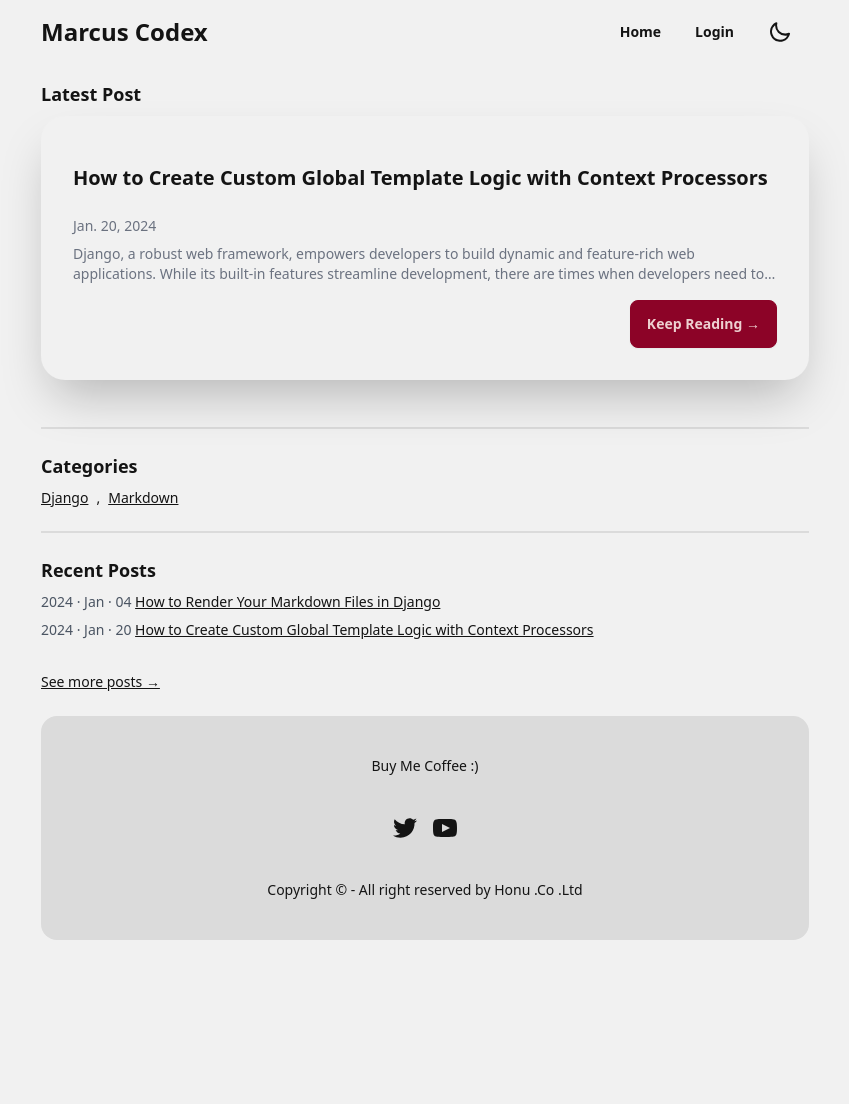
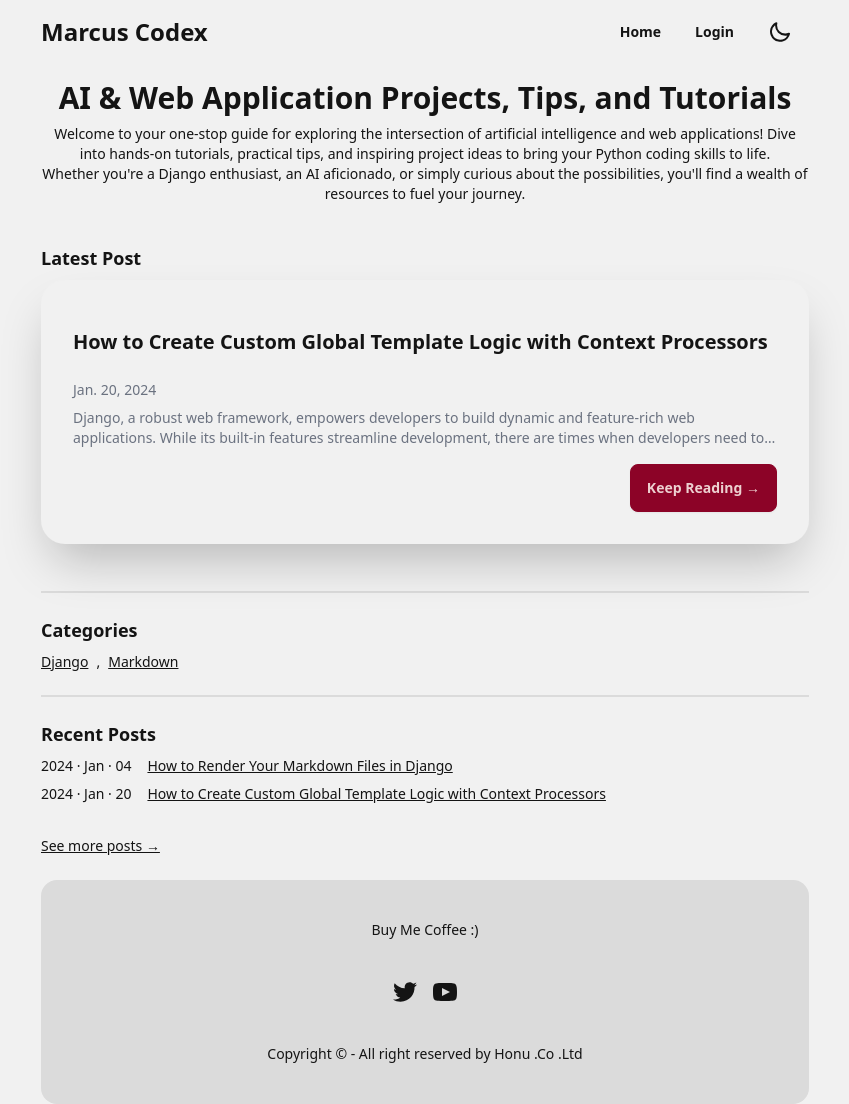
Before and after one commit to MarcusL11/marcuscodexapp, a Django app: page / in a window 1280 px wide. Shown: the whole page, without its empty margins (215-1064 px from the left). Before the commit the page ends 940 px from the top, so only its background shows below. Run offline with Django 5.2, Linux system fonts and the light colour scheme; data comes from the database, SQL or seed files in the repository; some libraries are stand-ins or nearby versions.

Commit message:
updating the css styles with new tailwindcss classes

```diff
--- a/mcproject/theme/static/css/dist/styles.css
+++ b/mcproject/theme/static/css/dist/styles.css
@@ -2677,6 +2677,14 @@ a:hover {
   margin-top: 1rem;
 }
 
+.mr-4 {
+  margin-right: 1rem;
+}
+
+.mt-6 {
+  margin-top: 1.5rem;
+}
+
 .line-clamp-2 {
   overflow: hidden;
   display: -webkit-box;
@@ -2696,6 +2704,10 @@ a:hover {
   display: grid;
 }
 
+.hidden {
+  display: none;
+}
+
 .h-5 {
   height: 1.25rem;
 }
@@ -2724,6 +2736,10 @@ a:hover {
   width: 100%;
 }
 
+.list-disc {
+  list-style-type: disc;
+}
+
 .grid-flow-col {
   grid-auto-flow: column;
 }
@@ -2736,8 +2752,16 @@ a:hover {
   flex-wrap: wrap;
 }
 
+.justify-start {
+  justify-content: flex-start;
+}
+
 .justify-end {
   justify-content: flex-end;
+}
+
+.justify-center {
+  justify-content: center;
 }
 
 .gap-2 {
@@ -2804,8 +2828,20 @@ a:hover {
   padding-top: 5rem;
 }
 
+.pt-6 {
+  padding-top: 1.5rem;
+}
+
+.pl-4 {
+  padding-left: 1rem;
+}
+
 .text-left {
   text-align: left;
+}
+
+.text-center {
+  text-align: center;
 }
 
 .text-2xl {
@@ -2823,6 +2859,11 @@ a:hover {
   line-height: 1.25rem;
 }
 
+.text-3xl {
+  font-size: 1.875rem;
+  line-height: 2.25rem;
+}
+
 .font-bold {
   font-weight: 700;
 }
@@ -2849,6 +2890,10 @@ a:hover {
 .text-gray-600 {
   --tw-text-opacity: 1;
   color: rgb(75 85 99 / var(--tw-text-opacity));
+}
+
+.no-underline {
+  text-decoration-line: none;
 }
 
 .shadow {
@@ -2926,6 +2971,10 @@ a:hover {
     visibility: visible;
   }
 
+  .sm\:block {
+    display: block;
+  }
+
   .sm\:hidden {
     display: none;
   }
--- a/mcproject/theme/templates/blogapp/index.html
+++ b/mcproject/theme/templates/blogapp/index.html
@@ -8,9 +8,14 @@ MarcusCodex - Home
 <main>
   <div class="container text-sm">
     <!-- Latest Post Start -->
-    <div class="">
-      <h1 class ="pt-20 text-lg font-extrabold mb-2">Latest Post</h1>
+    <div class="pt-20 flex flex-col text-center">
+      <h1 class="text-3xl font-extrabold mb-2">AI & Web Application Projects, Tips, and Tutorials</h1>
+      <div class="text-center">
+      <p>Welcome to your one-stop guide for exploring the intersection of artificial intelligence and web applications! Dive into hands-on tutorials, practical tips, and inspiring project ideas to bring your Python coding skills to life.</p>
+      <p>Whether you're a Django enthusiast, an AI aficionado, or simply curious about the possibilities, you'll find a wealth of resources to fuel your journey.</p>
     </div>
+  </div>
+  <h1 class ="pt-10 text-lg font-extrabold mb-2">Latest Post</h1>
   <div class="mb-6 card w-container shadow-2xl bg-base-100 rounded-3xl">
     <div class="card-body">
       <a href={% url 'blogpage' slug=latest_blog_post.slug %} style="text-decoration: none" >
@@ -54,10 +59,17 @@ MarcusCodex - Home
   <h1 class="text-lg font-extrabold mb-2">Recent Posts</h1>
   <ul>
     {% for blog in blogposts %}
-      <li class="mb-2">
-        <span class="text-sm text-gray-600">{{ blog.publish_date|date:"Y · M · d" }}</span>
-        <a href={% url 'blogpage' slug=blog.slug %}> {{blog.title}}</a>
+    <div class="flex">
+      <li class="mb-2 mr-4 hidden sm:block">
+        <td>{{ blog.publish_date|date:"Y · M · d" }}</td>
       </li>
+      <li class="mb-2 mr-4 block sm:hidden">
+        <td>{{ blog.publish_date|date:"y/m/d" }}</td>
+      </li>
+      <li>
+        <td><a href={% url 'blogpage' slug=blog.slug %}> {{blog.title}}</a></td>
+      </li>
+    </div>
     {% endfor %}
   </ul>
 
@@ -65,7 +77,7 @@ MarcusCodex - Home
   <div class="py-6">
     <a href="{% url 'categories' tag_id='all' %}">See more posts →</a>
   </div>
-  </div>
+
   <!-- Modal to say Thank You after subscribing -->
   <dialog id="thankYouModal" class="modal modal-bottom sm:modal-middle">
     <div class="modal-box">
--- a/mcproject/theme/templates/partials/_header.html
+++ b/mcproject/theme/templates/partials/_header.html
@@ -4,7 +4,7 @@
 
         <!-- Navigation MD Start -->
         <div class="navbar-end sm:navbar-start">
-        <h1 class="text-2xl">Marcus Codex</h1>
+        <a href="{% url 'home' %}" class="no-underline"><h1 class="text-2xl">Marcus Codex</h1></a>
         </div>
         <div class="sm:navbar-end invisible sm:visible">
         <a href="{% url 'home' %}" class="btn btn-ghost">Home</a>
```
Lines whose indentation alone changed are shown as unchanged.
